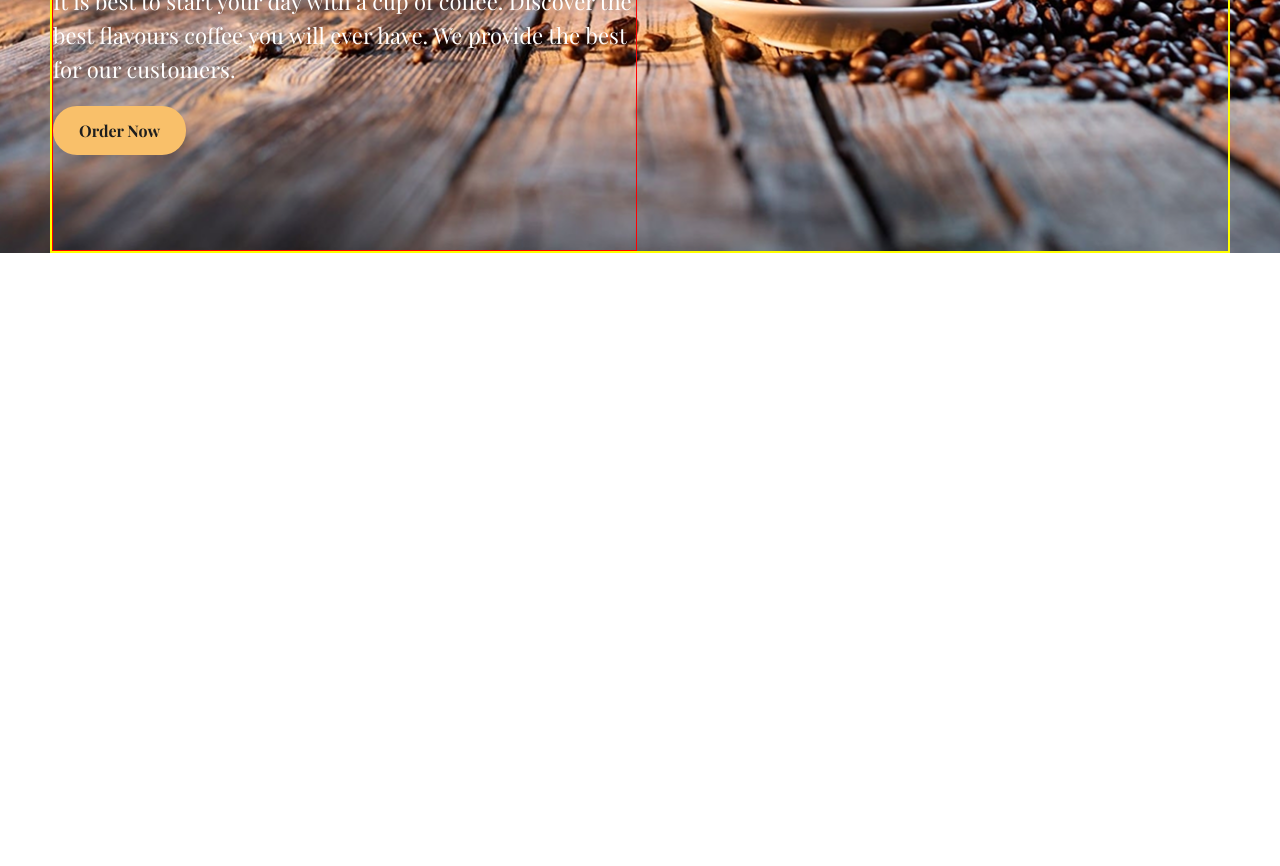
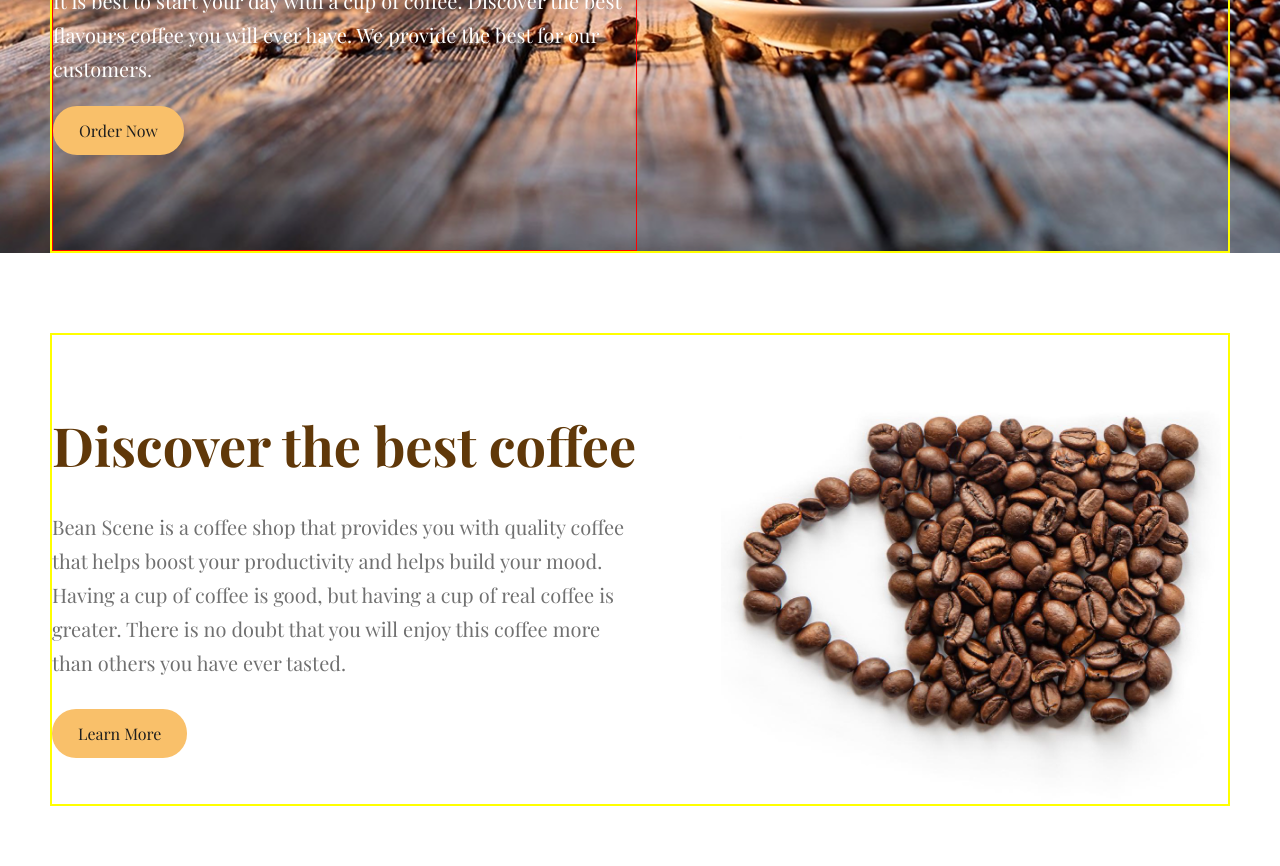
Before and after one commit to Vladimirow98-P/the-first-figma-website, a plain HTML site: page index.html in a window 1280 px wide. Shown: the part 512-1378 px from the top of the page. Before the commit the page ends 800 px from the top, so only its background shows below. Drawn offline with nearby package versions, Linux system fonts and the light colour scheme; a web font is replaced by a local one.

Commit message:
add section advantages

```diff
--- a/index.html
+++ b/index.html
@@ -23,18 +23,29 @@
         </ul>
         <div class="login">
             <a href="#" class="signin-btn">Sign In</a>
-            <a href="#" class="signup-btn btn-hover">Sign Up</a>
+            <a href="#" class="btn signup-btn btn-hover">Sign Up</a>
         </div>
         </nav>
         <div class="hero">
             <p class="label">We’ve got your morning covered with</p>
-            <span class="title">Coffee</span>
+            <h1 class="title">Coffee</h1>
             <p class="description">It is best to start your day with a cup of coffee. Discover the
             best flavours coffee you will ever have. We provide the best
             for our customers.</p>
-                <a href="#" class="order-btn btn-hover">Order Now</a>
+                <a href="#" class="btn order-btn btn-hover">Order Now</a>
         </div>
             </div>
 </header>
+
+<section class="advantages">
+    <div class="container">
+        <div class="description">
+            <h2 class="dark-heading">Discover the best coffee</h2>
+            <p>Bean Scene is a coffee shop that provides you with quality coffee that helps boost your productivity and helps build your mood. Having a cup of coffee is good, but having a cup of real coffee is greater. There is no doubt that you will enjoy this coffee more than others you have ever tasted.</p>
+            <a href="#" class="btn btn-hover btn-more">Learn More</a>
+        </div>
+        <img src="img/stylized-cup-coffee-out-coffee-beans-flat-lay 1.png" alt="Coffee cup">
+</div>
+</section>
 </body>
 </html>
--- a/style.css
+++ b/style.css
@@ -7,6 +7,10 @@
     --line-height: 34px;
     --color-light: white;
     --color-dark: #707070;
+    --color-coffee: #603809;
+
+    --font-family-logo: "Clicker Script", cursive;
+    --font-text: 20px;
 }
 
 body {
@@ -27,6 +31,20 @@ body,
     margin: 0 auto;
 }
 
+.btn {
+    color: var(--btn-color);
+    background-color: var(--btn-background);
+    border-radius: var(--btn-radius);
+    padding: var(--btn-paddings);
+    display: inline-block;
+    transition: 0.3s;
+}
+
+.dark-heading {
+    color: var(--color-coffee);
+    font-size: 54px;
+}
+
 header {
     background-image: url(img/coffee_image.png);
     background-repeat: no-repeat;
@@ -34,7 +52,7 @@ header {
 }
 
 header .logo {
-    font-family: "Clicker Script", cursive;
+    font-family: var(--font-family-logo);
     font-weight: 400;
     font-style: normal;
      border: 1px solid red;
@@ -93,6 +111,15 @@ header .login {
     text-decoration: underline;
 }
 
+.btn {
+    color: var(--btn-color);
+    background-color: var(--btn-background);
+    border-radius: var(--btn-radius);
+    padding: var(--btn-paddings);
+    display: inline-block;
+    transition: 0.3s;
+}
+
 .signup-btn {
     color: var(--btn-color);
     background-color: var(--btn-background);
@@ -111,17 +138,23 @@ header .login {
     padding-top: 116px;
     padding-bottom: 95px;
 }
+.hero .label {
+    font-size: 22px;
+    color: var(--color-light);
 
-.hero .label,
+}
+
 .hero .description {
+    font-size: var(--font-text);
     color: var(--color-light);
-    font-size: 22px;
+
 }
 
 .hero .title {
     color: var(--color-light);
-    font-family: "Clicker Script", cursive;
+    font-family: var(--font-family-logo);
     font-size: 220px;
+    font-weight: normal;
 }
 
 .hero .description {
@@ -129,11 +162,24 @@ header .login {
 }
 
 .order-btn {
-    background-color: var(--btn-background);
-    padding: var(--btn-paddings);
-    color: var(--btn-color);
-    border-radius: var(--btn-radius);
-    font-weight: bold;
-    display: inline-block;
     margin-top: 20px;
 }
+
+.advantages {
+    padding-bottom: 130px;
+    padding-top: 80px;
+}
+
+.advantages p {
+    margin: 29px 0;
+    color: var(--color-dark);
+    font-size: var(--font-text);
+    line-height: var(--line-height);
+}
+
+.advantages .description {
+    width: 585px;
+    display: inline-block;
+    margin-right: 80px;
+    vertical-align: 60px;
+}
```
Also changed, not shown: img/stylized-cup-coffee-out-coffee-beans-flat-lay 1.png (added).
